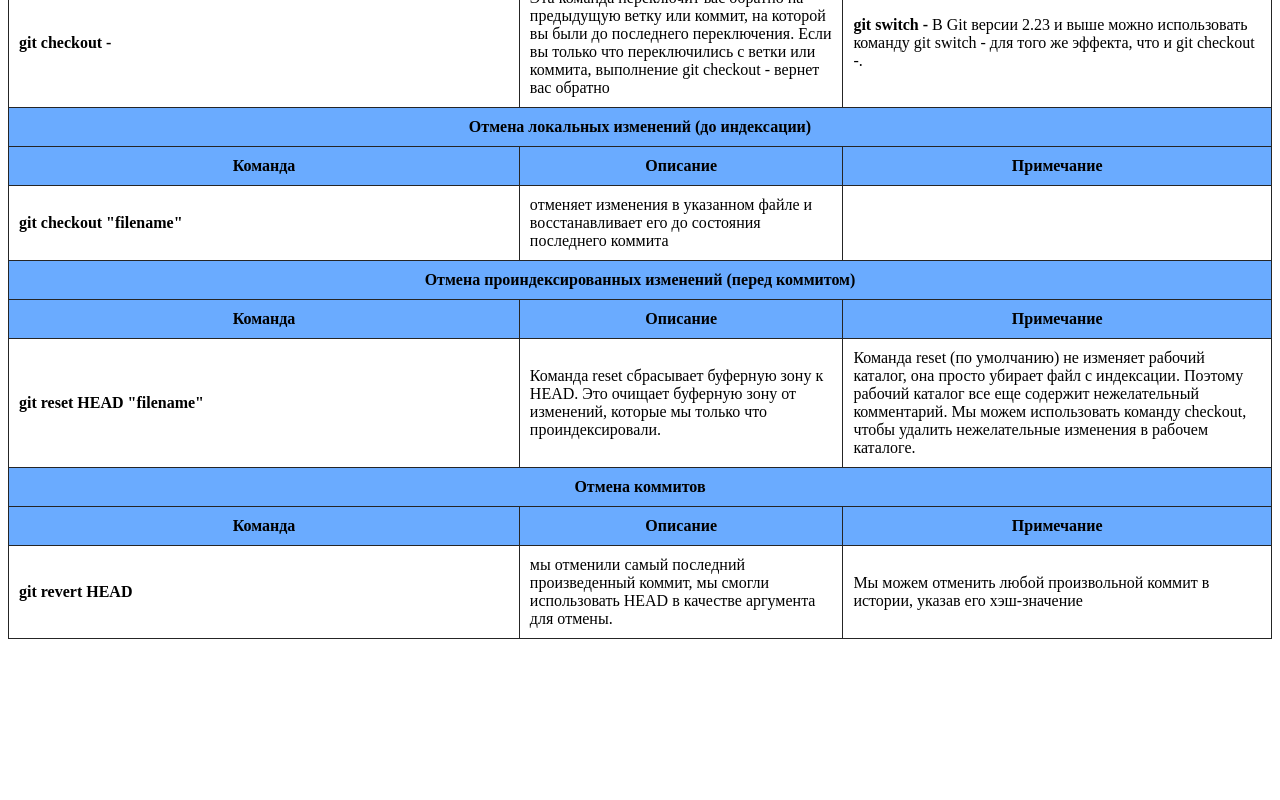
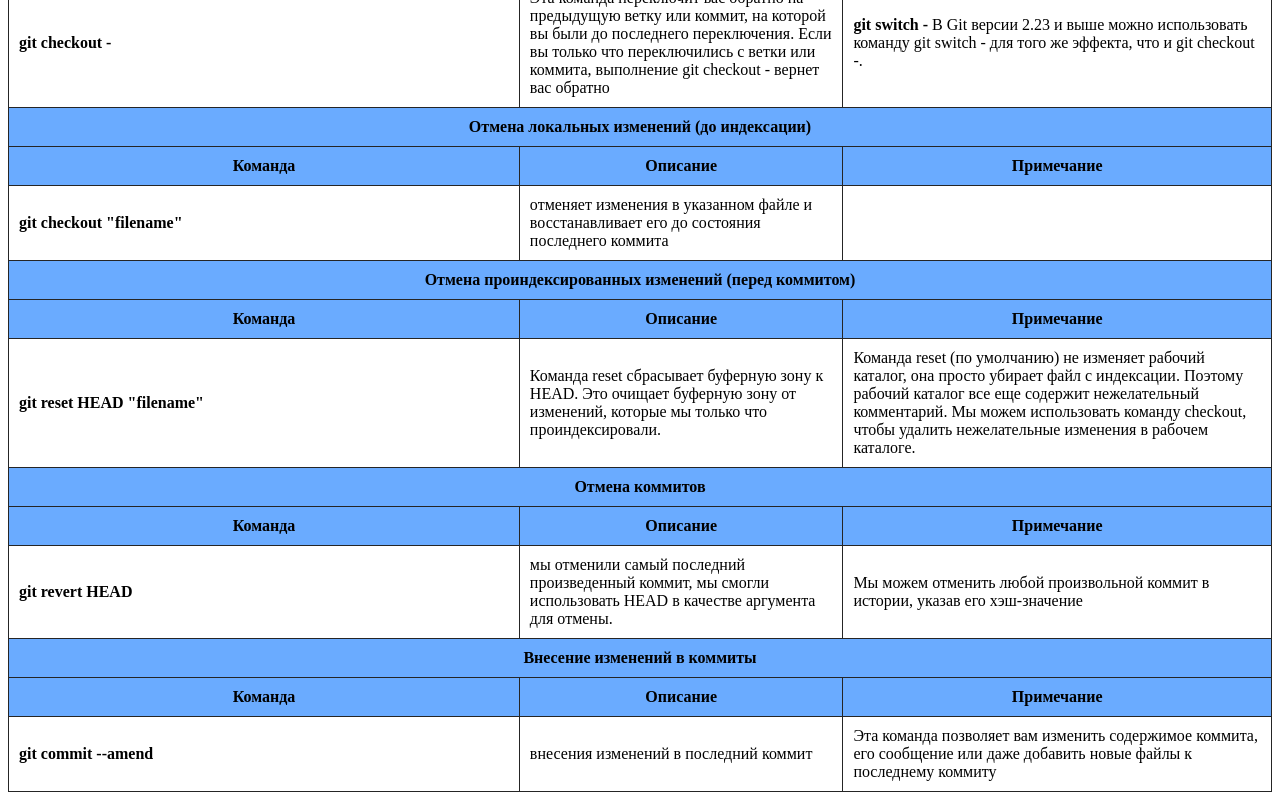
Before and after one commit to SanchesTest/gitHowTo, a plain HTML site: page index.html in a window 1280 px wide. Shown: the part 2490-3290 px from the top of the page. Before the commit the page ends 3137 px from the top, so only its background shows below. Drawn offline with Linux system fonts and the light colour scheme.

Commit message:
Внесение изменений в коммиты

```diff
--- a/index.html
+++ b/index.html
@@ -5,7 +5,6 @@
     <meta name="viewport" content="width=device-width, initial-scale=1.0">
     <title>Document</title>
     <link rel="stylesheet" href="git.css">
-
 </head>
 <body>
     <table>
@@ -256,6 +255,19 @@
                 <td>мы отменили самый последний произведенный коммит, мы смогли использовать HEAD в качестве аргумента для отмены.</td>
                 <td>Мы можем отменить любой произвольной коммит в истории, указав его хэш-значение</td>
             </tr>
+            <tr>
+                <th colspan="3">Внесение изменений в коммиты</th>
+            </tr>
+            <tr>
+                <th>Команда</th>
+                <th>Описание</th>
+                <th>Примечание</th>
+            </tr>
+            <tr>
+                <td>git commit --amend</td>
+                <td>внесения изменений в последний коммит</td>
+                <td>Эта команда позволяет вам изменить содержимое коммита, его сообщение или даже добавить новые файлы к последнему коммиту</td>
+            </tr>
         </tbody>
     </table>
 </body>
```
